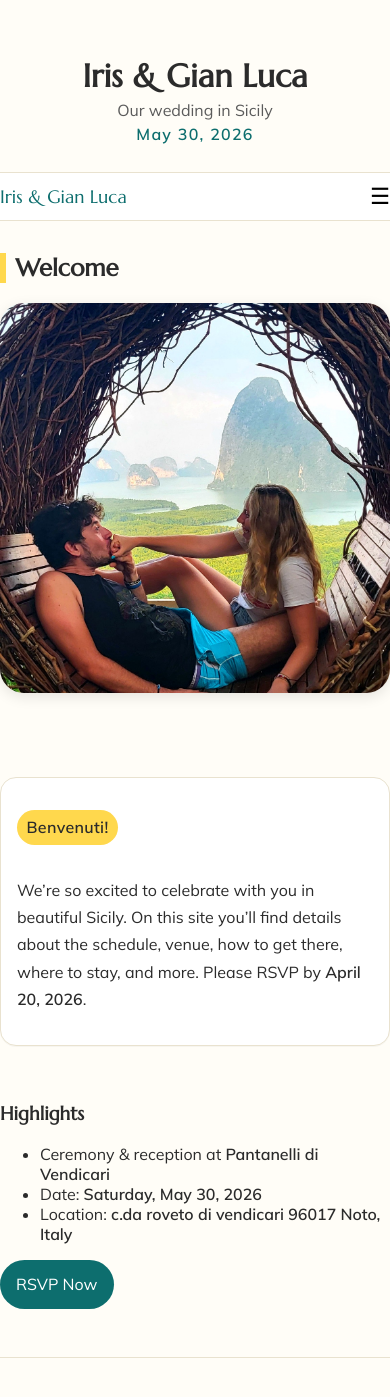
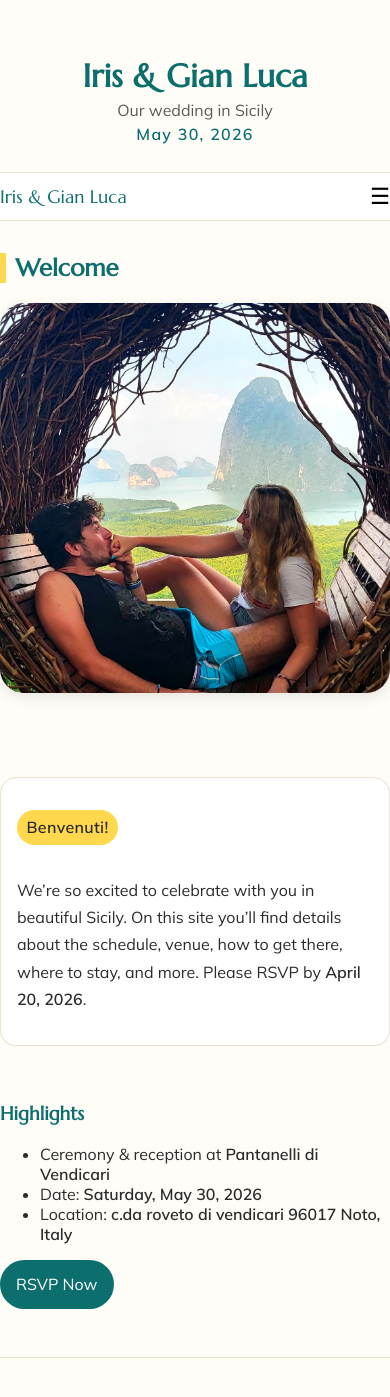
Before and after one commit to gfiasco/iris-gianluca, a Jekyll site: the page built from index.md, in a window 390 px wide and 1400 px high. Shown: the top 1397 px of the window. Built offline with Jekyll 4.4.1, drawn with Linux system fonts in a browser that asks for light colours.

Commit message:
feat: add decorative corner elements and update heading colors

```diff
--- a/_layouts/default.html
+++ b/_layouts/default.html
@@ -11,6 +11,10 @@
     <link href="{{ '/assets/css/style.css' | relative_url }}" rel="stylesheet">
 </head>
 <body>
+    <div class="corner-decoration top-left"></div>
+    <div class="corner-decoration top-right"></div>
+    <div class="corner-decoration bottom-left"></div>
+    <div class="corner-decoration bottom-right"></div>
     <header class="site-header">
         <!-- <div class="lemon-vine" aria-hidden="true"></div> -->
         <div class="container hero">
--- a/assets/css/style.css
+++ b/assets/css/style.css
@@ -52,7 +52,7 @@
 
 .site-header{position:relative;padding-top:.5rem}
 .hero{padding:2.75rem 0 1.5rem;text-align:center}
-.couple{font-family:"Marcellus", Georgia, serif;font-size:clamp(2rem, 4vw, 3rem);margin:.25rem 0}
+.couple{font-family:"Marcellus", Georgia, serif;font-size:clamp(2rem, 4vw, 3rem);margin:.25rem 0;color:var(--accent)}
 .subtitle{color:#5b5b5b;margin:.25rem 0}
 .date{letter-spacing:.08em;color:var(--accent);font-weight:600;margin:.25rem 0}
 
@@ -82,9 +82,9 @@
 
 /* Content */
 .content{padding:2rem 0}
-.page-title{font-family:"Marcellus", Georgia, serif;border-left:6px solid var(--lemon);padding-left:.6rem;margin-top:0}
+.page-title{font-family:"Marcellus", Georgia, serif;border-left:6px solid var(--lemon);padding-left:.6rem;margin-top:0;color:var(--accent)}
 .page p{line-height:1.7}
-.page h3{font-family:"Marcellus", Georgia, serif;margin-top:1.5rem}
+.page h3{font-family:"Marcellus", Georgia, serif;margin-top:1.5rem;color:var(--accent)}
 .card{background:var(--paper);border:1px solid var(--border);border-radius:16px;padding:1rem;margin:1rem 0;box-shadow:0 1px 0 rgba(0,0,0,.03)}
 .list{padding:0;margin:0;list-style:none}
 .list li{padding:.5rem 0;border-bottom:1px dashed var(--border)}
@@ -94,3 +94,51 @@
 
 
 .site-footer{border-top:1px solid var(--border);padding:2rem 0;text-align:center;color:#707070}
+
+/* Corner Decorations */
+.corner-decoration {
+    position: fixed;
+    width: 250px;
+    height: 250px;
+    background-size: contain;
+    background-repeat: no-repeat;
+    pointer-events: none; /* So they don't block clicks */
+    z-index: 0;
+}
+
+.top-left {
+    top: -20px; /* Slight offset to make it look better */
+    left: -20px;
+    background-image: url('../img/lemons-top-left.png');
+}
+
+.top-right {
+    top: -50px;
+    right: -60px;
+    width: 300px;
+    height: 300px;
+    background-image: url('../img/watercolor-top-right.png');
+    background-position: top right;
+}
+
+.bottom-left {
+    bottom: -50px;
+    left: -60px;
+    width: 300px;
+    height: 300px;
+    background-image: url('../img/watercolor-bottom-left.png');
+    background-position: bottom left;
+}
+
+.bottom-right {
+    bottom: -20px;
+    right: -20px;
+    background-image: url('../img/lemons-bottom-right.png');
+    background-position: bottom right;
+}
+
+@media (max-width: 760px) {
+  .corner-decoration {
+    display: none;
+  }
+}
```
Also changed, not shown: assets/img/watercolor-bottom-left.png (added), 17 other files.
